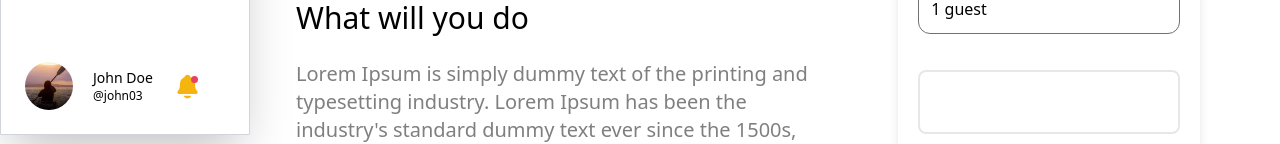
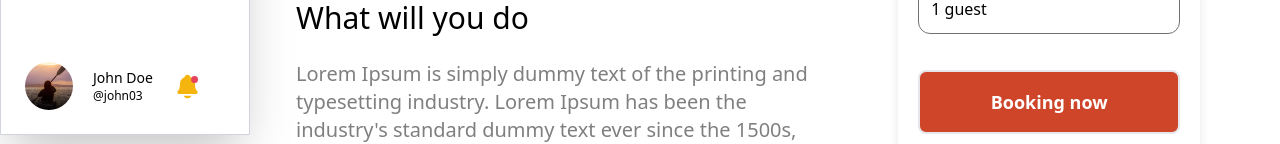
Before and after one commit to AxelCoolpa/COOL-FRONT, a React (Vite) app: page /details/1 in a window 1280 px wide. Shown: the part 665-809 px from the top of the page. Built offline with nearby package versions, Linux system fonts and the light colour scheme.

Commit message:
change colors

```diff
--- a/src/components/buttons/Button.tsx
+++ b/src/components/buttons/Button.tsx
@@ -34,8 +34,8 @@ const Button: React.FC<ButtonProps> = ({
 				py-4
 				mt-5
 				xl:text-lg
-        ${outline ? 'bg-white' : 'bg-BtnCooL'}
-        ${outline ? 'border-black' : 'bg-BtnCooL'}
+        ${outline ? 'bg-white' : 'bg-OrangeCooL'}
+        ${outline ? 'border-black' : 'bg-OrangeCooL'}
         ${outline ? 'text-black' : 'text-white'}
         ${small ? 'py-1' : 'py-3'}
         ${small ? 'text-sm' : 'text-md'}
```
